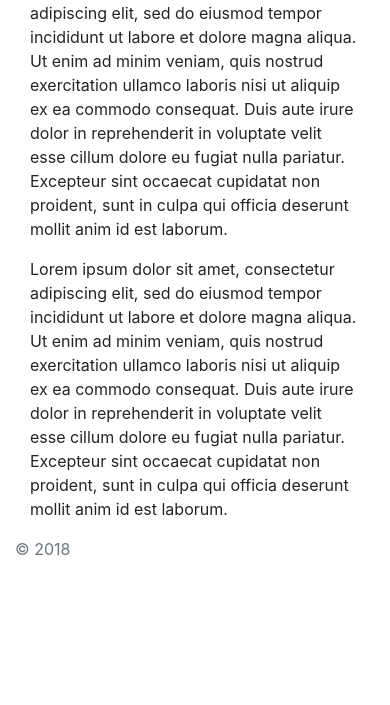
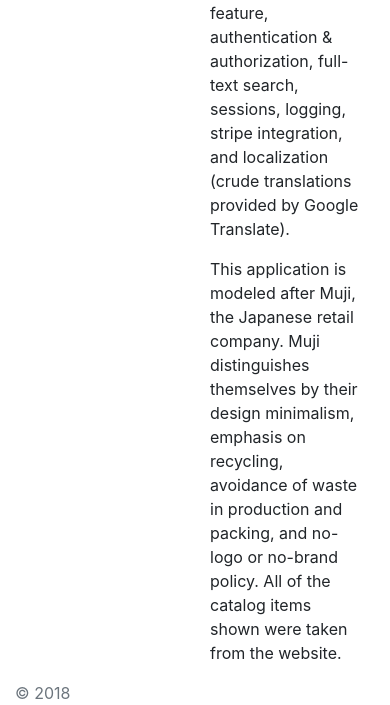
Before and after one commit to maikeulb/stationaryshop, a Python web app: template src/app/templates/main/index.html in a window 390 px wide. Shown: the part 583-1288 px from the top of the page. Before the commit the page ends 1138 px from the top, so only its background shows below. Run offline with Jinja, Linux system fonts and the light colour scheme; the template is opened without the code that fills it, so the values that code supplies are empty; some libraries are stand-ins or nearby versions.

Commit message:
add babel -translations

```diff
--- a/src/app/__init__.py
+++ b/src/app/__init__.py
@@ -22,6 +22,7 @@
 from app.order import order as order_bp
 from app.catalog_manager import catalog_manager as catalog_manager_bp
 import stripe
+from flask_babel import Babel, lazy_gettext as _l
 Config = eval(os.environ['FLASK_APP_CONFIG'])
 
 
@@ -41,6 +42,11 @@
     login.init_app(app)
     migrate.init_app(app, db)
     KVSessionExtension(store, app)
+    babel = Babel(app)
+
+    @babel.localeselector
+    def get_locale():
+        return 'ja'
     return None
 
 
--- a/src/app/templates/_category_menu.html
+++ b/src/app/templates/_category_menu.html
@@ -1,6 +1,6 @@
 <li class="nav-item dropdown">
   <a class="nav-link dropdown-toggle" href="{{ url_for('catalog.index')}}" id="navbarDropdown" role="button" data-toggle="dropdown" aria-haspopup="true" aria-expanded="false">
-    Categories
+    {{_('Categories') }}
   </a>
     <div class="dropdown-menu" aria-labelledby="navbarDropdown">
     {% for category in categories %}
--- a/src/app/templates/_navbar.html
+++ b/src/app/templates/_navbar.html
@@ -1,6 +1,7 @@
 <nav class="px-5 navbar navbar-expand-lg navbar-light bg-light"
   style="background-color:#fff; color:#fff;">
-  <a href="{{ url_for('main.index') }}" class="navbar-brand">Stationary Shop</a>
+  <a href="{{ url_for('main.index') }}" class="navbar-brand">
+    {{_('StationaryShop') }}</a>
    <button class="navbar-toggler" type="button" data-toggle="collapse" data-target="#navbarNav" aria-controls="navbarNav" aria-expanded="false" aria-label="Toggle navigation">
       <span class="navbar-toggler-icon"></span>
    </button>
@@ -10,7 +11,7 @@
       {% if current_user.role and current_user.is_demo_admin() %}
       <li class="nav-item">
         <a href="{{ url_for('catalog_manager.index') }}"
-          class="nav-link">Manage Catalog</a>
+          class="nav-link">" {{_('Manage Catalog') }}</a>
       </li>
       {% endif %}
       {% include '_category_menu.html' %}
@@ -20,17 +21,20 @@
 
       {% if current_user.is_anonymous %}
         <li class="nav-item">
-          <a href="{{ url_for('account.login') }}" class="nav-link">Login</a>
+          <a href="{{ url_for('account.login') }}"
+            class="nav-link">{{_('Login') }}</a>
         </li>
         <li class="nav-item">
-          <a href="{{ url_for('account.register') }}" class="nav-link">Register</a>
+          <a href="{{ url_for('account.register') }}"
+            class="nav-link">{{_('Register') }}</a>
         </li>
       {% else %}
         <li class="nav-item">
-          <span><a href="#" class="nav-link">Hello {{ current_user.username }}</a></span>
+          <span><a href="#" class="nav-link">{{ current_user.username }}</a></span>
         </li>
         <li class="nav-item">
-          <a href="{{ url_for('account.logout') }}" class="nav-link">Logout</a>
+          <a href="{{ url_for('account.logout') }}" class="nav-link">
+            {{_('Logout') }}</a>
         </li>
       {% endif %}
 
--- a/src/app/templates/base.html
+++ b/src/app/templates/base.html
@@ -1,11 +1,10 @@
 <!DOCTYPE html>
 <html lang="en">
-  <head>
     <meta charset="UTF-8">
     {% if title %}
       <title>{{ title }} - StationaryShop</title>
     {% else %}
-      <title>Welcome to StationaryShop</title>
+    <title>{{ _('Welcome to StationaryShop') }}</title>
     {% endif %}
 
       <link rel="stylesheet"
--- a/src/app/templates/main/index.html
+++ b/src/app/templates/main/index.html
@@ -3,26 +3,77 @@
 {% block app_content %}
   <main class="container mt-4">
     <div class="jumbotron">
-      <h1>Stationary Shop</h1>
+      <h1> {{_('StationaryShop') }}</h1>
       {% if current_user.is_anonymous %}
       <p><a href="{{ url_for('account.register') }}" class="btn
-        btn-primary">Register</a></p>
+          btn-primary">{{_('Register') }}</a></p>
+
       <p><a href="{{ url_for('account.login') }}" class="btn
-        btn-secondary">Login</a></p>
+          btn-secondary"> {{_('Login') }}</a></p>
       {% endif %}
     </div>
 
   <div class="row">
-    <div class="col-md-4">
-      <p>Lorem ipsum dolor sit amet, consectetur adipiscing elit, sed do eiusmod tempor incididunt ut labore et dolore magna aliqua. Ut enim ad minim veniam, quis nostrud exercitation ullamco laboris nisi ut aliquip ex ea commodo consequat. Duis aute irure dolor in reprehenderit in voluptate velit esse cillum dolore eu fugiat nulla pariatur. Excepteur sint occaecat cupidatat non proident, sunt in culpa qui officia deserunt mollit anim id est laborum.</p>
+
+    <div class="col col-lg-6 col-sm-12">
+      <div id="dvMap" style="width: 100%; height: 350px"></div>
     </div>
-    <div class="col-md-4">
-      <p>Lorem ipsum dolor sit amet, consectetur adipiscing elit, sed do eiusmod tempor incididunt ut labore et dolore magna aliqua. Ut enim ad minim veniam, quis nostrud exercitation ullamco laboris nisi ut aliquip ex ea commodo consequat. Duis aute irure dolor in reprehenderit in voluptate velit esse cillum dolore eu fugiat nulla pariatur. Excepteur sint occaecat cupidatat non proident, sunt in culpa qui officia deserunt mollit anim id est laborum.</p>
-    </div>
-    <div class="col-md-4">
-      <p>Lorem ipsum dolor sit amet, consectetur adipiscing elit, sed do eiusmod tempor incididunt ut labore et dolore magna aliqua. Ut enim ad minim veniam, quis nostrud exercitation ullamco laboris nisi ut aliquip ex ea commodo consequat. Duis aute irure dolor in reprehenderit in voluptate velit esse cillum dolore eu fugiat nulla pariatur. Excepteur sint occaecat cupidatat non proident, sunt in culpa qui officia deserunt mollit anim id est laborum.</p>
+
+    <div class="col col-lg-6 col-sm-12">
+
+      <p> {{ _('This is a prototype E-Commerce application powered by Flask,
+        PostgreSQL, and Redis. Users can browse a catalog, add catalog items to
+        their shopping cart, and make orders.') }} </p>
+
+      <p> {{ _('Application features include: custom admin feature,
+        authentication & authorization, full-text search, sessions, logging,
+        stripe integration, and localization (crude translations provided by
+        Google Translate).') }} </p>
+
+      <p> {{ _('This application is modeled after Muji, the Japanese retail
+        company. Muji distinguishes themselves by their design minimalism,
+        emphasis on recycling, avoidance of waste in production and packing,
+        and no-logo or no-brand policy. All of the catalog items shown were
+        taken from the website.') }} </p>
+
     </div>
   </div>
-
 </main>
 {% endblock %}
+
+{% block js %}
+    <script type="text/javascript" src="http://maps.googleapis.com/maps/api/js?key=AIzaSyBCAN9EhXQ1kCSm1YrpMxVK0j6buc2MIlE"></script>
+    <script type="text/javascript">
+      var markers = [{
+          "title": 'Muji',
+          "lat": '35.6740674',
+          "lng": '139.7602891',
+          "description": 'Muji',
+          "type": 'Retail Store'
+      }]
+      window.onload = function () {
+          var mapOptions = {
+              center: new google.maps.LatLng(markers[0].lat, markers[0].lng),
+              zoom: 12,
+              mapTypeId: google.maps.MapTypeId.ROADMAP
+          };
+          var infoWindow = new google.maps.InfoWindow();
+          var map = new google.maps.Map(document.getElementById("dvMap"), mapOptions);
+          for (i = 0; i < markers.length; i++) {
+              var data = markers[i]
+              var myLatlng = new google.maps.LatLng(data.lat, data.lng);
+              var marker = new google.maps.Marker({
+                  position: myLatlng,
+                  map: map,
+                  title: data.title
+              });
+              (function (marker, data) {
+                  google.maps.event.addListener(marker, "click", function (e) {
+                      infoWindow.setContent(data.description);
+                      infoWindow.open(map, marker);
+                  });
+              })(marker, data);
+          }
+      }
+    </script>
+{% endblock %}
--- /dev/null
+++ b/src/babel.cfg
@@ -0,0 +1,3 @@
+[python: app/**.py]
+	      [jinja2: app/templates/**.html]
+	      extensions=jinja2.ext.autoescape,jinja2.ext.with_
--- a/src/config.py
+++ b/src/config.py
@@ -26,6 +26,7 @@
     SQLALCHEMY_TRACK_MODIFICATIONS = False
     SESSION_TYPE = 'redis'
     SESSION_REDIS = redis.from_url('localhost:6379')
+    LANGUAGES = ['en', 'ja']
 
     LOG_TO_STDOUT = os.environ.get('LOG_TO_STDOUT')
 
--- a/src/todo.txt
+++ b/src/todo.txt
@@ -1 +1,4 @@
 add localization
+add flask searchable
+add celery
+add logging
```
Also changed, not shown: src/app/cli.py (+31 -0 lines), src/app/translations/ja/LC_MESSAGES/messages.po (added), 1 other file.
